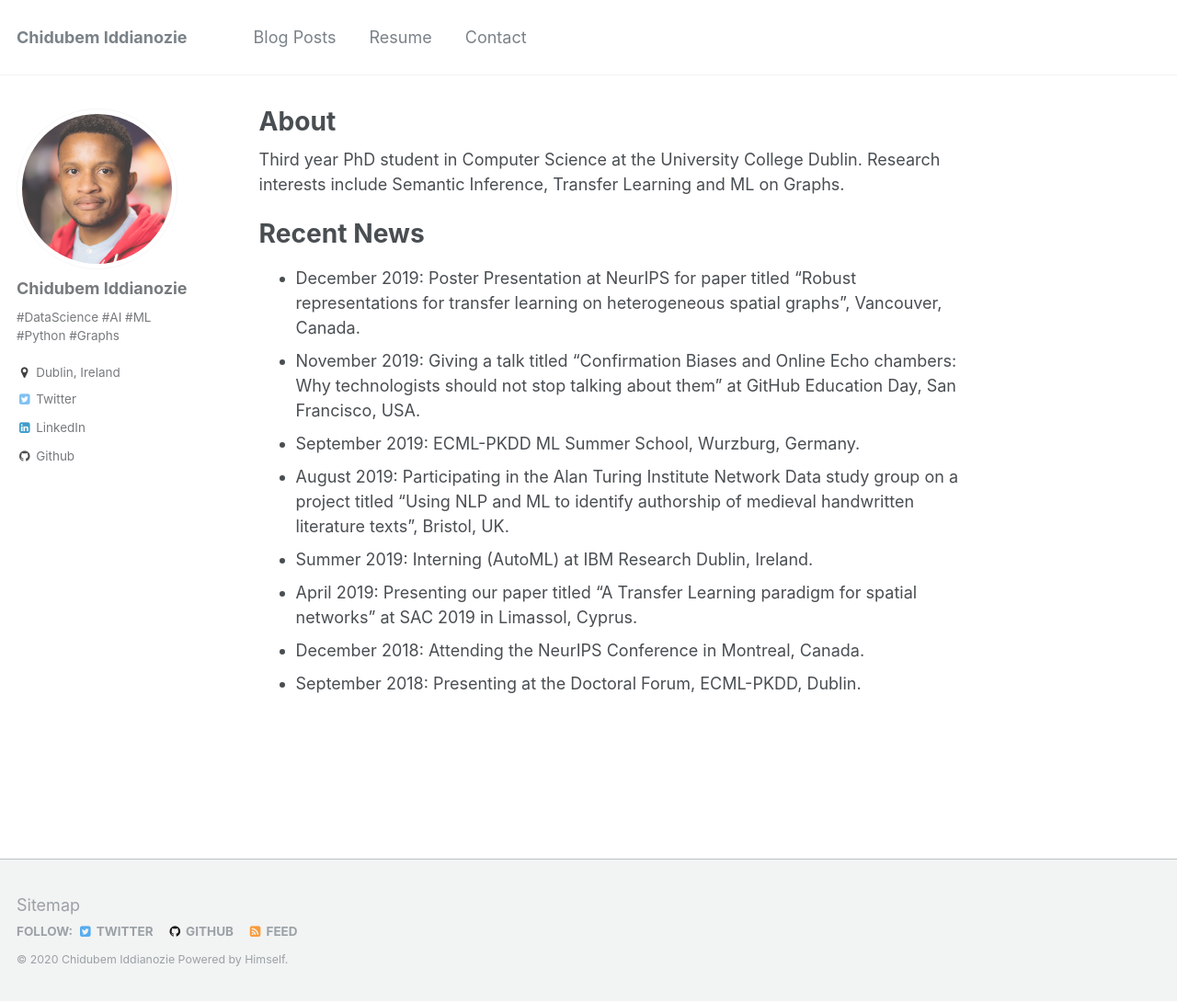
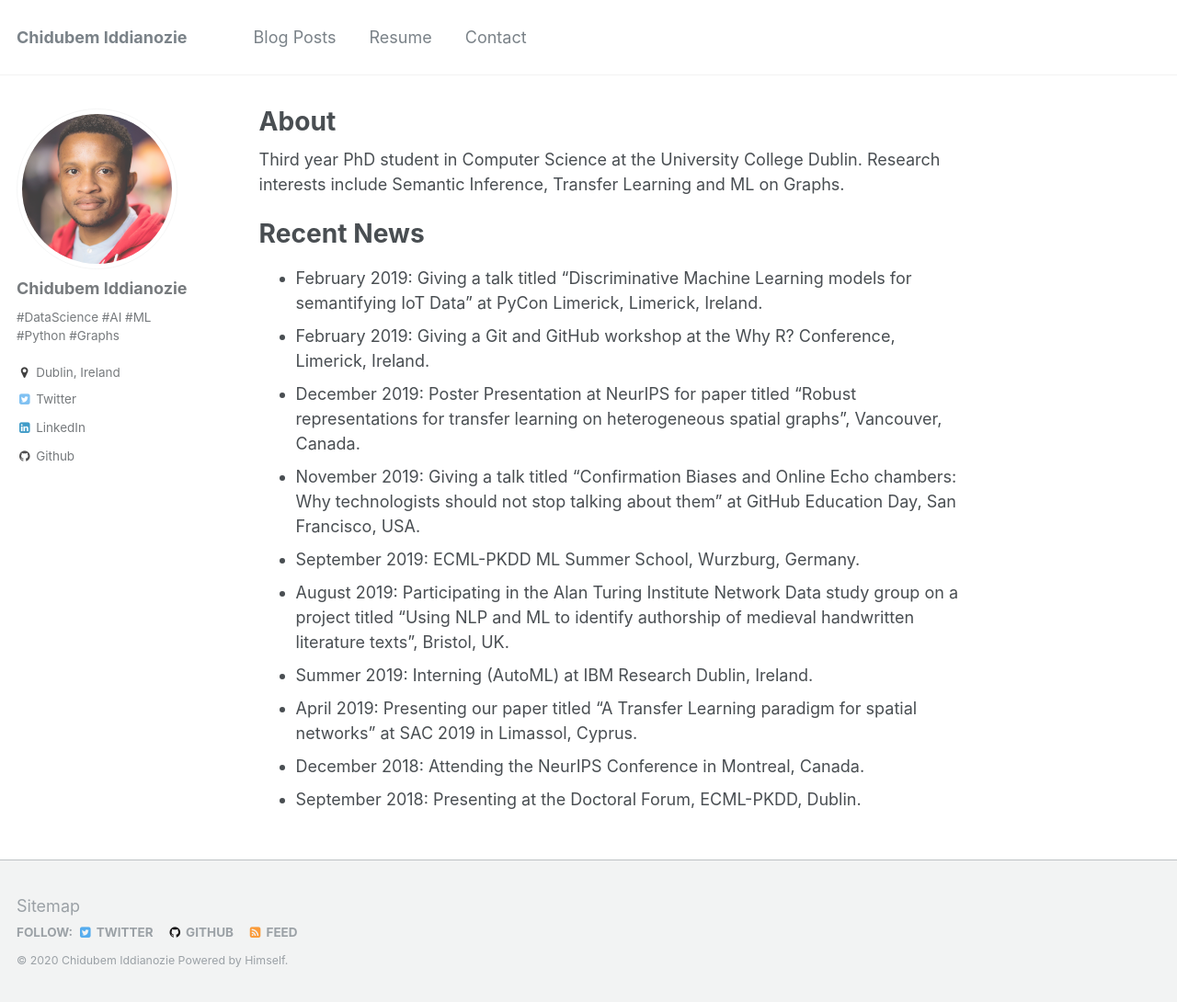
Before and after one commit to chiddianozie/chidubem-iddianozie, a Jekyll site: the page built from _pages/about.md, in a window 1280 px wide and 1090 px high. Shown: the whole window at 92% size. Built offline with Jekyll 4.4.1, drawn with Linux system fonts in a browser that asks for light colours.

Commit message:
updated about me

```diff
--- a/_pages/about.md
+++ b/_pages/about.md
@@ -12,6 +12,8 @@ Third year PhD student in Computer Science at the University College Dublin. Res
 
 
 # Recent News
+- February 2019: Giving a talk titled "Discriminative Machine Learning models for semantifying IoT Data" at PyCon Limerick, Limerick, Ireland.
+- February 2019: Giving a Git and GitHub workshop at the Why R? Conference, Limerick, Ireland.
 - December 2019: Poster Presentation at NeurIPS for paper titled "Robust representations for transfer learning on heterogeneous spatial graphs", Vancouver, Canada.
 - November 2019: Giving a talk titled "Confirmation Biases and Online Echo chambers: Why technologists should not stop talking about them" at GitHub Education Day, San Francisco, USA.
 - September 2019: ECML-PKDD ML Summer School, Wurzburg, Germany.
```
Also changed, not shown: 1 other file.
